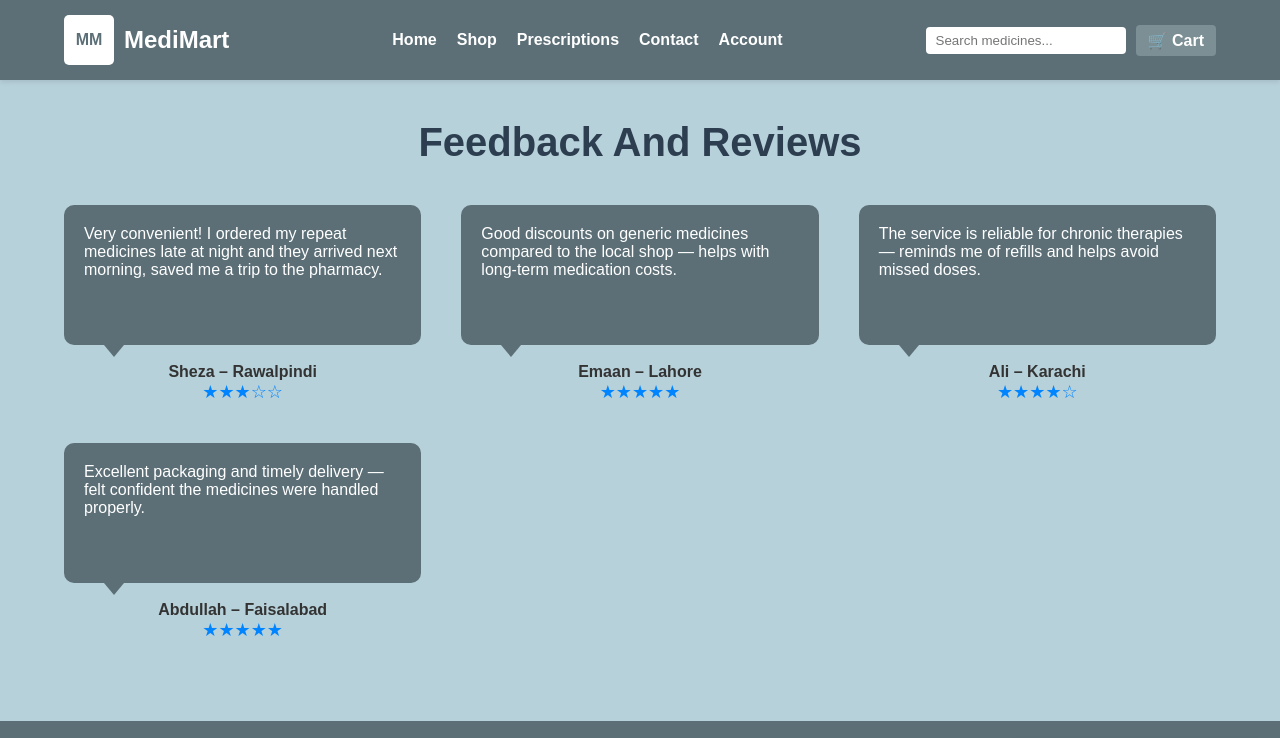
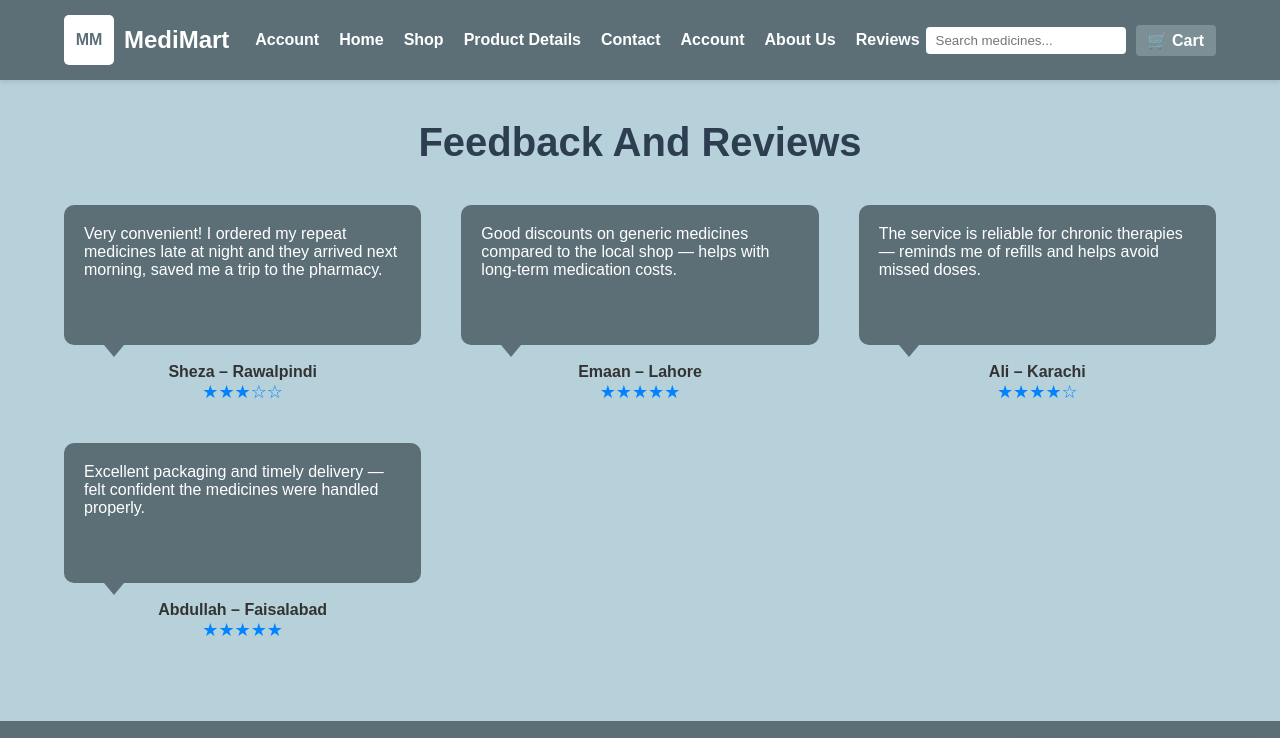
Before and after one commit to aleeza-noor-25i6626/A_25I6626_25I2144_MEDIMART, a plain HTML site: page review.html in a window 1280 px wide. Shown: the top 738 px of the page. Drawn offline with Linux system fonts and the light colour scheme.

Commit message:
Update review.html

```diff
--- a/review.html
+++ b/review.html
@@ -20,12 +20,16 @@
 
         <nav>
             <ul>
-                <li><a href="#">Home</a></li>
-                <li><a href="#">Shop</a></li>
-                <li><a href="#">Prescriptions</a></li>
-                <li><a href="#">Contact</a></li>
                 <li><a href="#">Account</a></li>
+                <li><a href="index.html">Home</a></li>
+                <li><a href="ShopByCategory.html">Shop</a></li>
+                <li><a href="productDetail.html">Product Details</a></li>
+                <li><a href="contact.html">Contact</a></li>
+                <li><a href="login.html">Account</a></li>
+                <li><a href="aboutus.html">About Us</a></li>
+                <li><a href="review.html">Reviews</a></li>
             </ul>
+
         </nav>
 
         <div class="header-extra">
```
